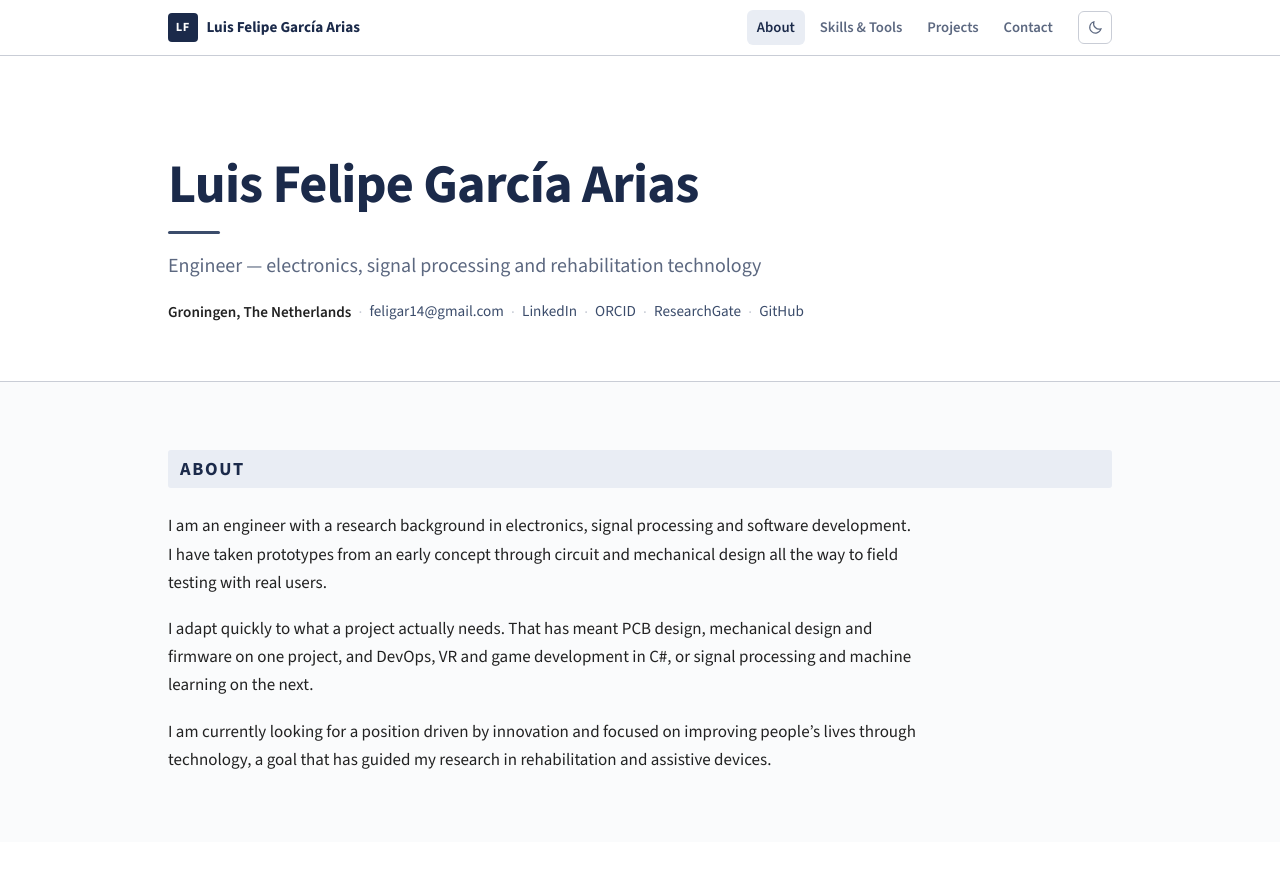
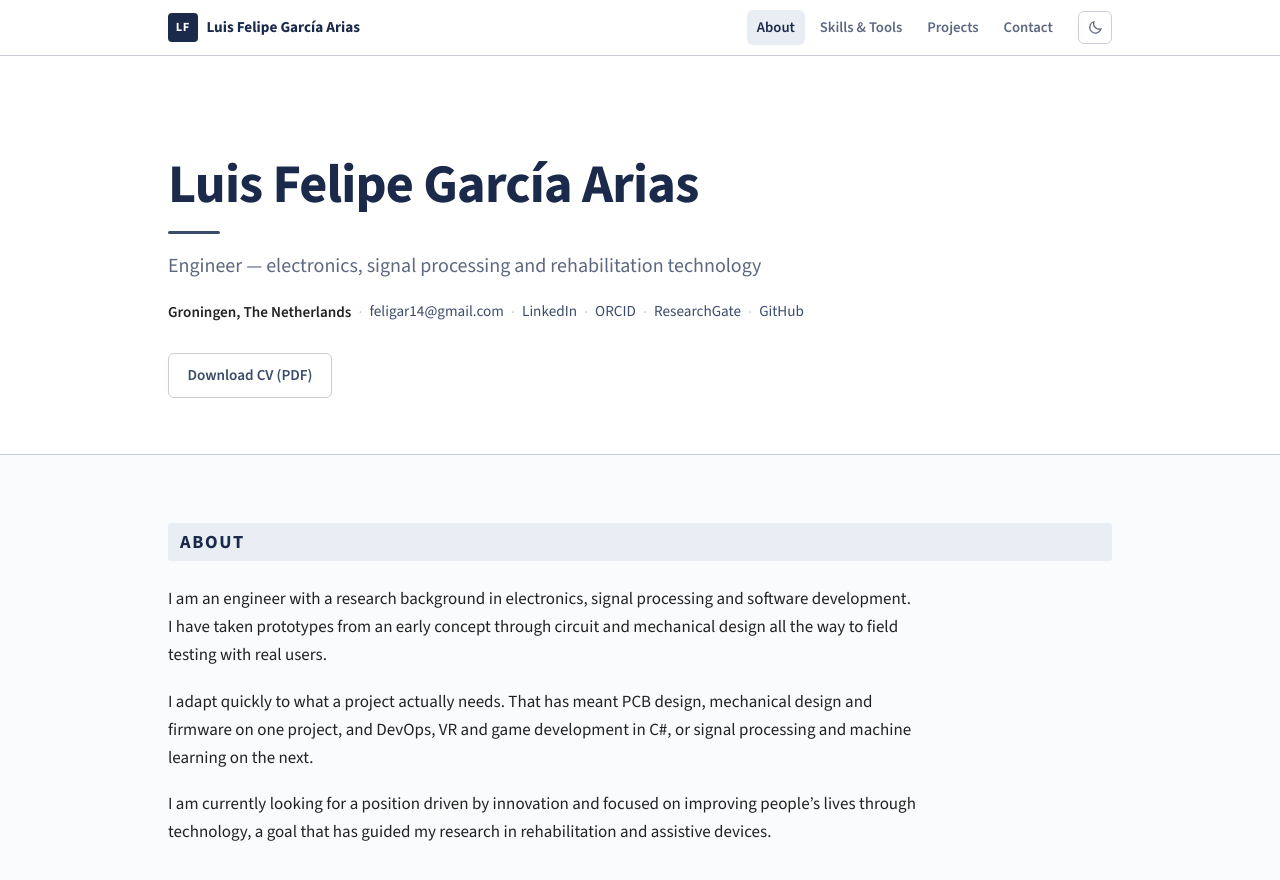
Before and after one commit to lufgarciaar/lufgarciaar.github.io, a Jekyll site: the page built from index.html, in a window 1280 px wide and 900 px high. Shown: the top 880 px of the window. Built offline with Jekyll 4.4.1, drawn with Linux system fonts in a browser that asks for light colours.

Commit message:
feat: add downloadable CV

```diff
--- a/_data/profile.yml
+++ b/_data/profile.yml
@@ -30,3 +30,6 @@ links:
   - label: "GitHub"
     url: "https://github.com/feligar14"
     primary: true
+
+# Downloadable CV.
+cv_url: "/assets/GarciaArias_LuisFelipe_CV.pdf"
```
Also changed, not shown: 1 other file.
